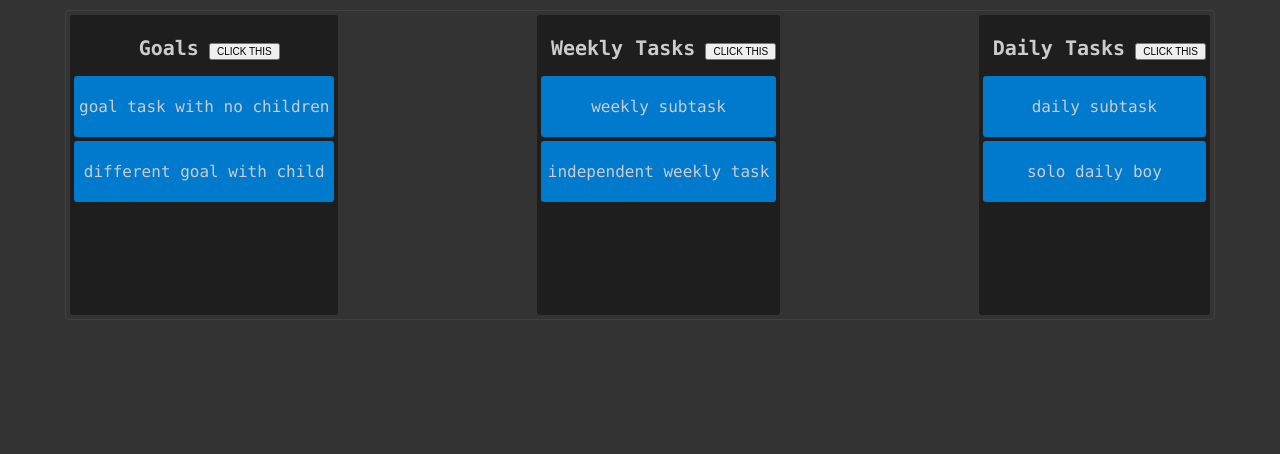
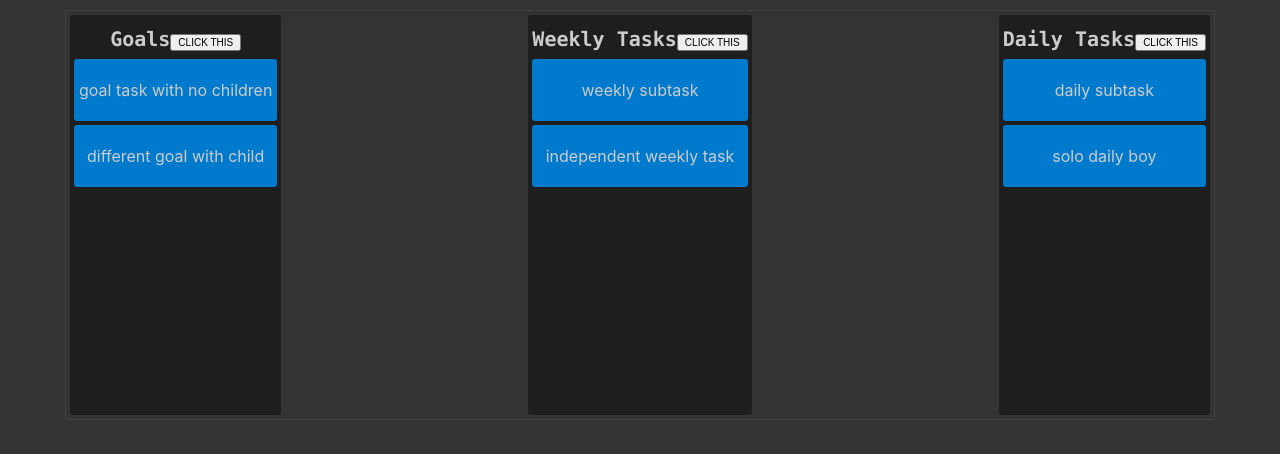
Before and after one commit to AlexJohnKennedy/TrackYourTodos, a React (Create React App) app: page / in a window 1280 px wide. Shown: the top 454 px of the page. Built offline with nearby package versions, Linux system fonts and the light colour scheme.

Commit message:
invisible scroll bars for task lists

```diff
--- a/src/css/ActiveTaskSection.css
+++ b/src/css/ActiveTaskSection.css
@@ -22,13 +22,15 @@
     padding-right: var(--side-padding-amount);
 }
 
-.ActiveTaskSection .board {
+.board {
     margin-left: 0rem;
     margin-right: 0rem;
     padding: 0.4rem;
+    padding-bottom: 0rem;   /* tasks have a margin on the bottom, which will form this spacing instead */
     background-color: var(--editor-background-colour);
     border-radius: 3px;
-    min-height: 30rem;
+    min-height: 40rem;
+    max-height: 60rem;
 
     box-sizing: border-box;
     /* Do a calculation to ensure that there is always exactly '--board-spacing-amount' space between each board */
@@ -37,13 +39,35 @@
     --total-spacing: calc( var(--board-spacing-amount) * (var(--num-boards)-1) );
     --space-occupied-by-each-board: calc(100% - var(--total-spacing));
     flex-basis: calc(var(--space-occupied-by-each-board) / var(--num-boards));
+
+    /* the two children of a board are title container, and list container. We want them to be layout flexibly, in vertical direction */
+    display: inline-flex;
+    flex-direction: column;
+    justify-content: flex-start;
 }
+
+.board .board-title-container {
+    flex-grow: 0;       /* Make title never re-size itself based on board size */
+}
+.board .task-list-container {
+    flex-grow: 1;       /* Make the task list always fill the Board. The title grow should be zero, to insist it stays default size */
+    overflow: auto;     /* Make individual tasklists scrollable if too many tasks are added */
+}
+
+.task-list-container ::-webkit-scrollbar {
+    width: 0rem;        /* MAKE THE SCROLLBAR INVISIBLE LIKE A SEXY MOFO */
+}
+.board .board-title-container h2 {
+    margin-top: 0.8rem;
+    margin-bottom: 0.8rem;
+}
+
 
 .task {
     background-color: var(--blue-icon);
     border-radius: 3px;
     padding: 0.5rem;
-    margin-bottom: 0.4rem;
+    margin-bottom: var(--top-padding-amount);
 
     box-sizing: border-box;
     width: 100%;    /* Always jus fit the board we are in. Use the Board's padding to control spacing. */
--- a/src/css/App.css
+++ b/src/css/App.css
@@ -30,21 +30,20 @@ body {
   padding-left: 0.8rem;
   padding-right: 0.8rem;
   text-align: center;
-  font-family: monaco, monospace;
   color: var(--bright-text-colour);
   background-color: var(--sidebar-background-colour);
   background-size: cover;
 }
 h1, h2 {
   display: inline-block;
+  font-family: monaco, monospace;
+  margin: 0rem;
 }
 h1 {
   font-size: 2.8rem;
 }
 h2 {
   font-size: 2rem;
-  margin-right: 1rem;
-  margin-left: 1rem;
 }
 span {
   background: #fd0;
--- a/src/reactComponents/Board.js
+++ b/src/reactComponents/Board.js
@@ -18,7 +18,9 @@ export class Board extends Component {
                 <h2> {this.props.boardTitle} </h2>
                 <NewTaskButton creationFunction={this.props.creationFunction}/>
             </div>
-            {taskComponentArray}
+            <div className="task-list-container">
+                {taskComponentArray}
+            </div>
         </div>
     }
 }
```
